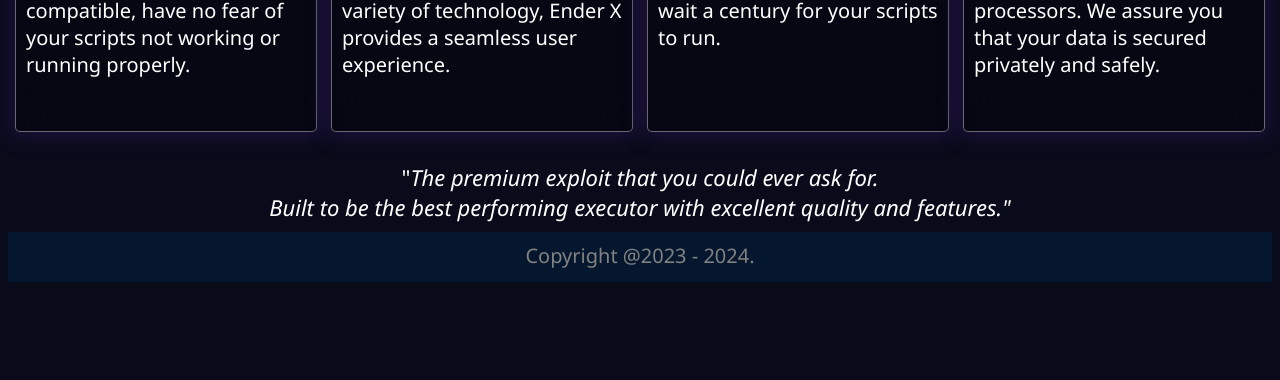
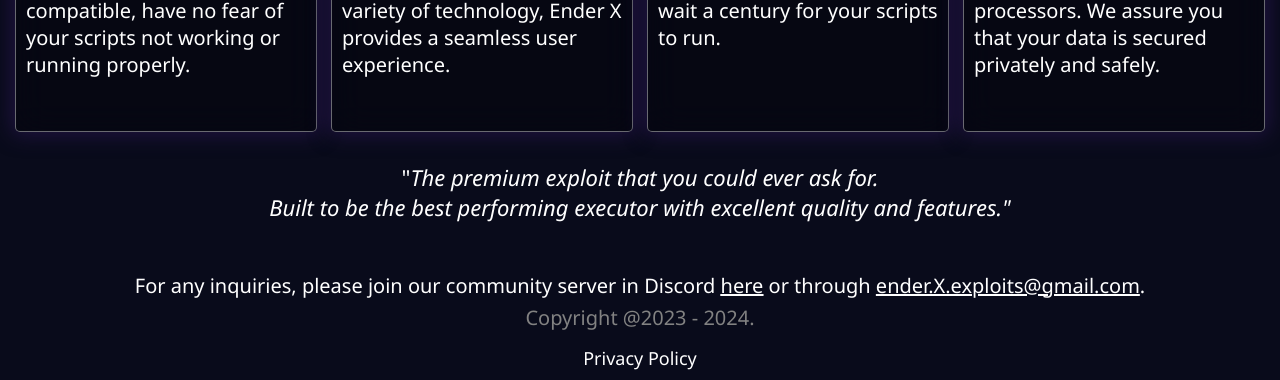
Before and after one commit to X-Ender-X/EnderX, a plain HTML site: page index.html in a window 1280 px wide. Shown: the part 753-1133 px from the top of the page. Before the commit the page ends 1043 px from the top, so only its background shows below. Drawn offline with Linux system fonts and the light colour scheme.

Commit message:
index.html

```diff
--- a/index.html
+++ b/index.html
@@ -1,6 +1,11 @@
+
 <!DOCTYPE html>
+<style>
 
-<style>
+    .imagine-copying-this-code-lmao-by-Hitler {
+        color:white
+    }
+
     p {
         margin-top: 0;
         margin-bottom: 0;
@@ -167,13 +172,15 @@
 }
 
 .end {
-    background-color: rgb(4, 23, 46);
+    margin-top: 50px;
     width: 100%;
     height: 50px;
-    margin-top: 10px;
+    bottom: 0;
+    margin-bottom: 10px;
+    margin-left: 0;
+    margin-left: 0;
     display: flex;
-    bottom: 0;
-
+    flex-direction: column;
 }
 
 .copyrightx {
@@ -183,9 +190,39 @@
     margin-left: auto;
     margin-right: auto;
     font-size: 20px;
-    margin-top: 10px;
+    display: block;
 }
 
+.jc {
+    font-size: 20px;
+    margin-bottom: 5px;
+    display: block;
+    font-family: Segoe UI;
+    text-align: center;
+    margin-left: auto;
+    margin-right: auto;
+}
+
+.discord {
+    color: white;
+}
+
+.pp {
+    background-color: transparent;
+    font-family: Segoe UI;
+    color: white;
+    border: solid;
+    text-align: center;
+    margin-bottom: 10px;
+    display: flex;
+    border-width: 0;
+    margin-left: auto;
+    margin-right: auto;
+    display: block;
+    margin-top: 15px;
+    font-size: 18px;
+    text-decoration: solid;
+}
 
 </style>
 
@@ -219,7 +256,7 @@
             <img class="ender-xpng" src="Ender X.png">
 
 
-        <button class="styling-buttons" onclick="window.location.href='https://discord.gg/wtJYnnqagj';">
+        <button class="styling-buttons" onclick="window.location.href='https://discord.gg/kJqJBPgg';">
         $1200 R - Purchase Now
         </button>
 
@@ -281,9 +318,16 @@
         </p>
 
         <div class="end">
+            <p class="jc">
+                For any inquiries, please join our community server in Discord <a class="discord" href="https://discord.gg/9eSAashpS8"><u>here</u></a> or through  <u>ender.X.exploits@gmail.com</u>.
+            </p>
+
             <p class="copyrightx">
                 Copyright @2023 - 2024.
             <p>
+                <a href="Privacy Policy.pdf" class="pp">
+                    Privacy Policy
+                </a>
         </div>
     </body>
 </html>
```
